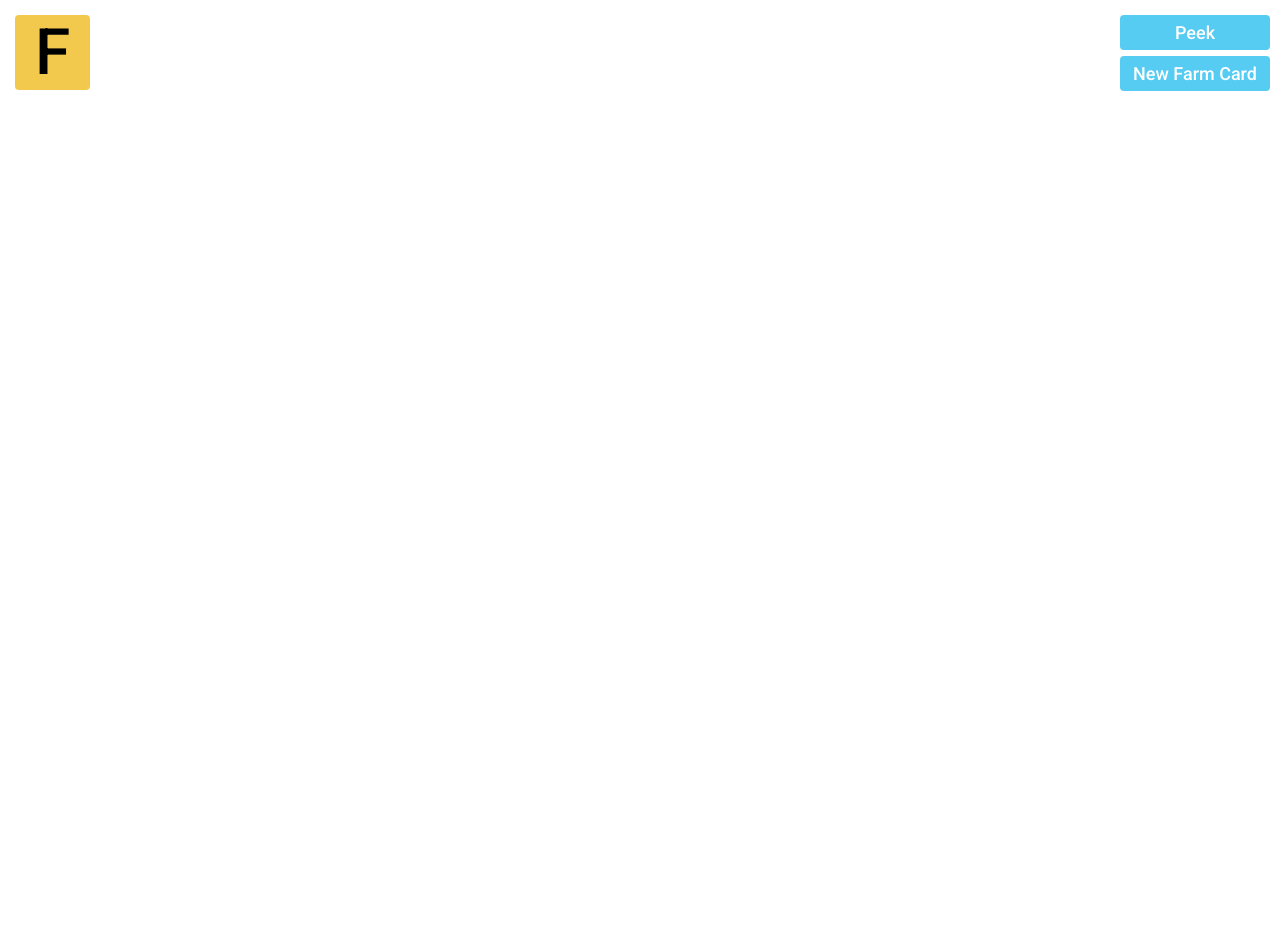
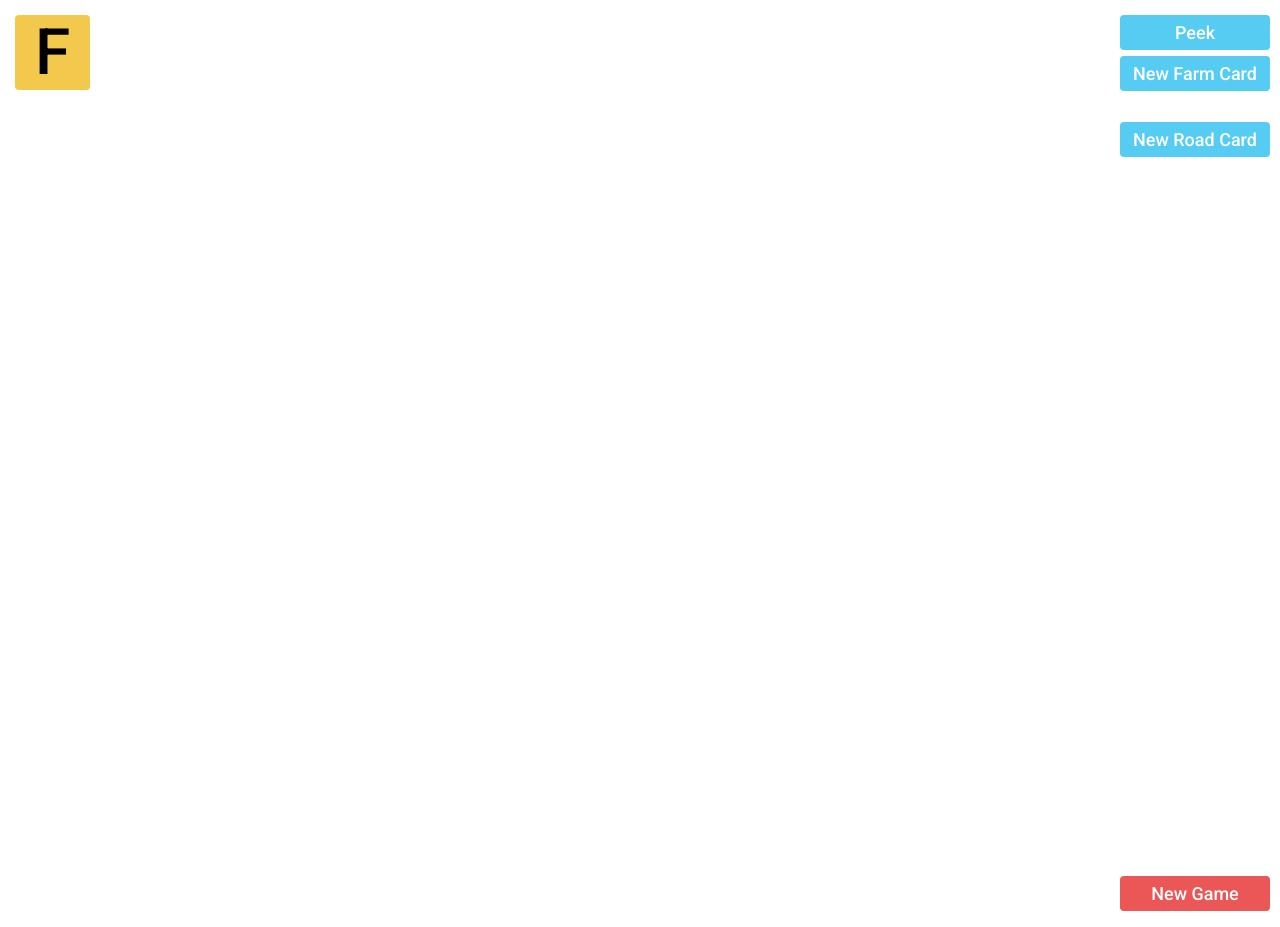
Before and after one commit to lilaconlee/lil-avenue, a React (Create React App) app: page / in a window 1280 px wide. Before the commit the page ends 800 px from the top, so only its background shows below. Built offline with nearby package versions, Linux system fonts and the light colour scheme.

Commit message:
WIP start to add roads

```diff
--- a/src/App.js
+++ b/src/App.js
@@ -3,22 +3,66 @@ import _ from 'lodash'
 import './App.scss'
 
 import FarmCards from './FarmCards'
+import RoadCards from './RoadCards'
 
 class App extends Component {
   constructor(props) {
     super(props)
     this.state = {
       farmCards: _.drop(_.shuffle(['A', 'B', 'C', 'D', 'E', 'F'])),
+      roadCards: this.generateRoadCards()
     }
   }
 
+   resetGame = () => {
+     this.setState({
+       farmCards: _.drop(_.shuffle(['A', 'B', 'C', 'D', 'E', 'F'])),
+       roadCards: this.generateRoadCards()
+     })
+   }
+
   generateRoadCards() {
+    let roadCards = [];
+
+    // Add 3 of each road card
+    [1, 2, 3, 4, 5, 6].forEach((roadType) => {
+      let c = 3
+
+      while (c !== 0) {
+        ['yellow', 'gray'].forEach((color) => {
+          roadCards.push({
+            type: roadType,
+            color: color
+          });
+        });
+        c--
+      }
+    });
+
+    // Add extra yellow cards (1, 2, 3, and 4)
+    [1, 2, 3, 4].forEach((roadType) => {
+      roadCards.push({
+        type: roadType,
+        color: 'yellow'
+      });
+    });
+
+    // Add extra gray cards (5 and 6)
+     [5, 6].forEach((roadType) => {
+       roadCards.push({
+         type: roadType,
+         color: 'gray'
+       });
+     });
+
+    return _.shuffle(roadCards);
   }
 
   render() {
     return (
       <div className="App">
         <FarmCards farmCards={this.state.farmCards} />
+        <RoadCards roadCards={this.state.roadCards} />
       </div>
     )
   }
--- /dev/null
+++ b/src/RoadCards.js
@@ -0,0 +1,84 @@
+import React, { Component } from 'react'
+import _ from 'lodash'
+import classNames from 'classnames'
+
+import './RoadCards.scss'
+
+class RoadCards extends Component {
+  constructor(props) {
+    super(props)
+    this.state = {
+      grayRoads: [],
+      yellowRoads: [],
+      queuedRoads: props.roadCards
+    }
+  }
+
+  onNewCard = () => {
+    const grayRoads = []
+    const yellowRoads = []
+    let queuedRoads = _.clone(this.state.queuedRoads)
+    let count = 4
+
+    while (count !== 0) {
+      const card = _.head(queuedRoads)
+
+      if (card.color === 'yellow') {
+        yellowRoads.push(card)
+        count--
+      } else {
+        grayRoads.push(card)
+      }
+
+      queuedRoads = _.drop(queuedRoads)
+    }
+
+    this.setState({
+      grayRoads,
+      yellowRoads,
+      queuedRoads
+    })
+  }
+
+  render() {
+     const yellowRoads = this.state.yellowRoads.map((road) => {
+       let classname = classNames({
+         hidden: false,
+         'card': true,
+         'road': true,
+         'yellow': true
+       })
+
+       classname += ` ${road.type}`
+
+       return <div key={_.uniqueId()} className={classname}>{road.type}</div>
+     })
+
+     const grayRoads = this.state.grayRoads.map((road) => {
+       let classname = classNames({
+         hidden: false,
+         'card': true,
+         'road': true
+       })
+
+       classname += ` ${road.type}`
+
+       return <div key={_.uniqueId()} className={classname}>{road.type}</div>
+     })
+
+    return (
+      <div className="road-cards-wrapper">
+        <div className="road-cards">
+          <div className="gray-road-cards">{grayRoads}</div>
+          <div className="yellow-road-cards">{yellowRoads}</div>
+        </div>
+        <div className="road-controls">
+            <button type="button" onClick={this.onNewCard}>New Road Card</button>
+            <button type="button" className="new-game" onClick={this.onNewGame}>New Game</button>
+        </div>
+      </div>
+    )
+  }
+}
+
+export default RoadCards
--- /dev/null
+++ b/src/RoadCards.scss
@@ -0,0 +1,41 @@
+@import 'variables';
+
+.road-cards-wrapper {
+  height: 100%;
+  padding: 10px;
+
+  display: flex;
+  justify-content: space-between;
+
+  .road-cards div {
+    display: flex;
+    flex-direction: row;
+  }
+
+  .road-controls {
+    padding-top: 5px;
+
+    display: flex;
+    flex-direction: column;
+    justify-content: space-between;
+  }
+}
+
+button.new-game {
+  background: $red;
+}
+
+.card.road {
+  background: $gray;
+  font-size: 36px;
+  padding-left: 5px;
+  width: $card-size - 5px;
+
+  &.yellow {
+    background: $yellow;
+  }
+
+  &.hidden {
+    display: none;
+  }
+}
```
